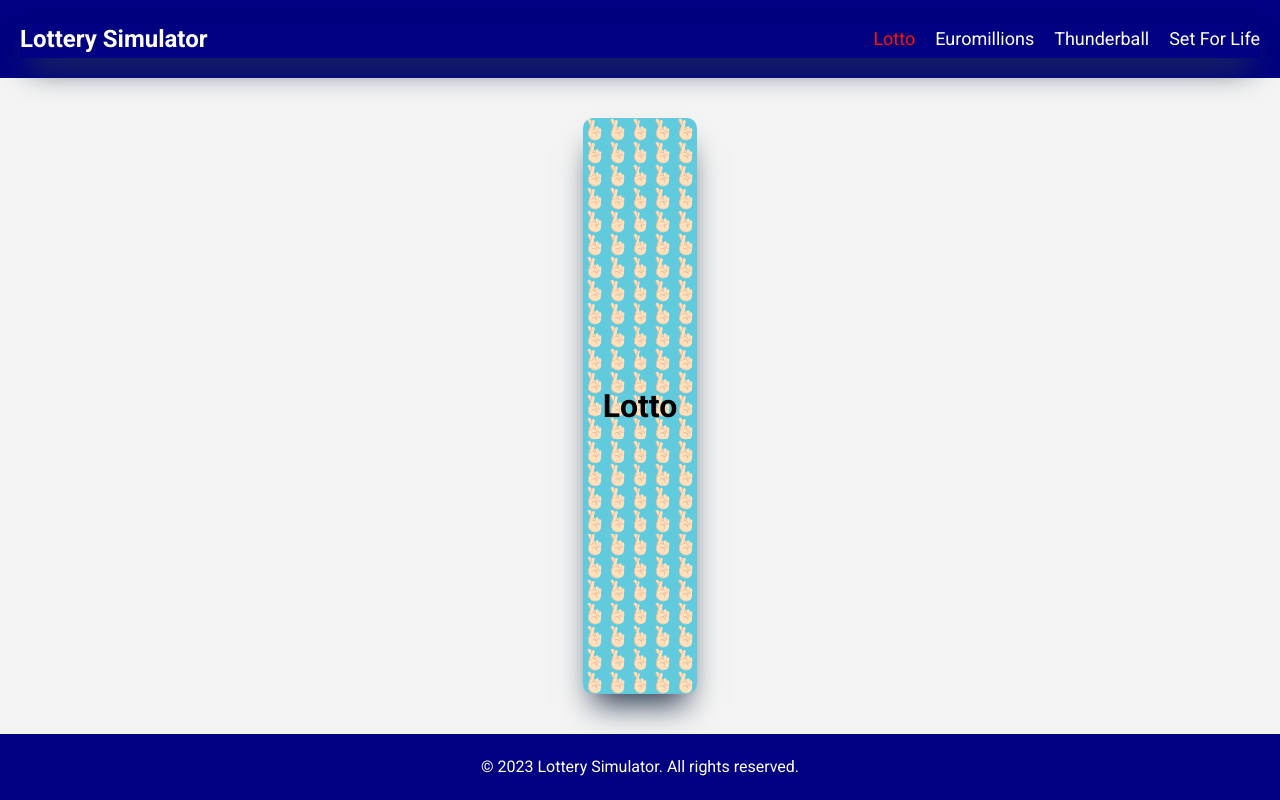
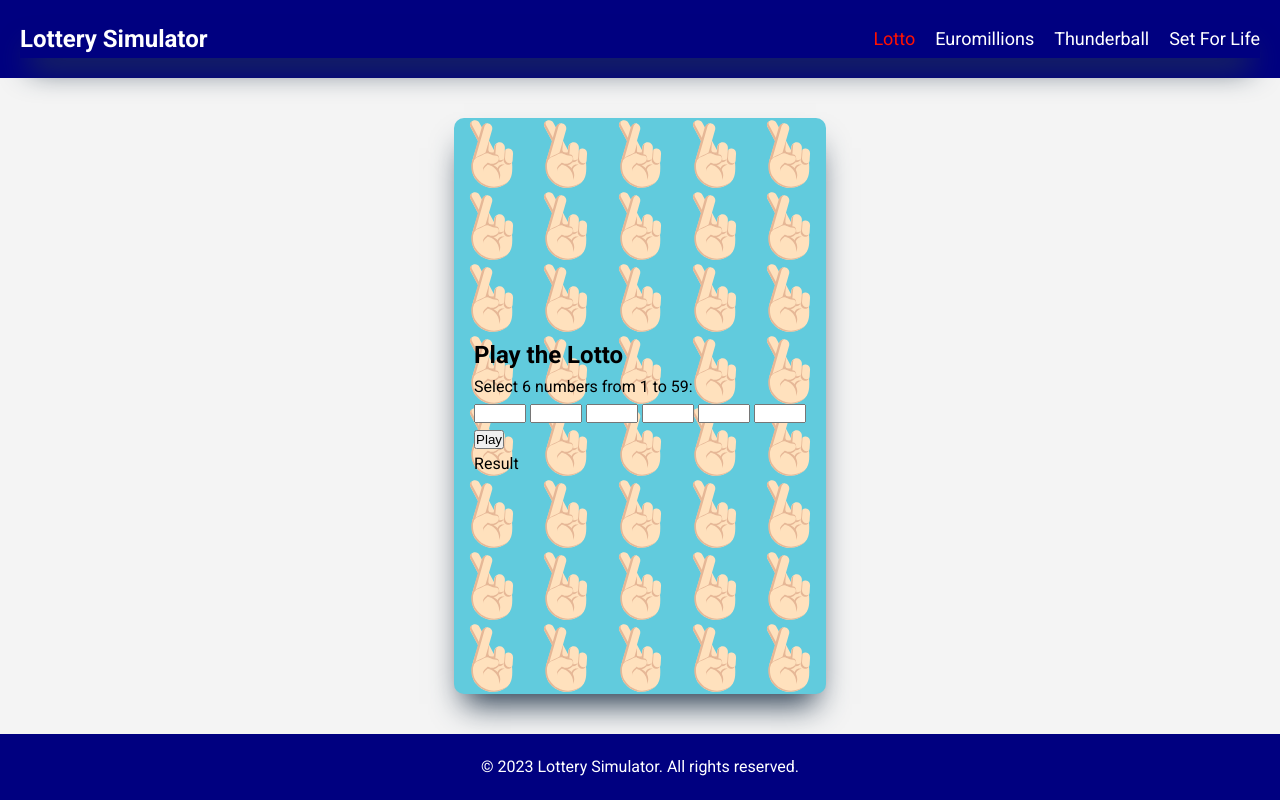
Before and after one commit to TailorBird93/lottery-simulator, a plain HTML site: page pages/lotto.html in a window 1280 px wide. Drawn offline with nearby package versions, Linux system fonts and the light colour scheme.

Commit message:
Fix script.js source in all pages

```diff
--- a/js/script.js
+++ b/js/script.js
@@ -10,4 +10,9 @@
             $(this).text("Show Games");
         }
     });
+
+
+    // Lotto game scripts
+
+
 });
--- a/pages/lotto.html
+++ b/pages/lotto.html
@@ -6,6 +6,7 @@
     <title>Lotto - Lottery Simulator</title>
     <link href="https://fonts.googleapis.com/css?family=Roboto:400,700" rel="stylesheet">
     <link rel="stylesheet" href="../css/styles.css">
+    <script src="https://code.jquery.com/jquery-3.6.0.min.js"></script>
 </head>
 <body>
     <header>
@@ -23,7 +24,25 @@
     </header>
 
     <main>
-        <h1>Lotto</h1>
+        <div class="lotto-game">
+            <h2>Play the Lotto</h2>
+            <p>Select 6 numbers from 1 to 59:</p>
+
+            <form id="lotto-form">
+              <div class="number-inputs">
+                <input type="number" min="1" max="59" required>
+                <input type="number" min="1" max="59" required>
+                <input type="number" min="1" max="59" required>
+                <input type="number" min="1" max="59" required>
+                <input type="number" min="1" max="59" required>
+                <input type="number" min="1" max="59" required>
+              </div>
+
+              <button type="submit">Play</button>
+            </form>
+
+            <div id="result">Result</div>
+          </div>
         <!-- Add Lotto game content here -->
     </main>
 
@@ -31,6 +50,6 @@
         <p>&copy; 2023 Lottery Simulator. All rights reserved.</p>
     </footer>
 
-    <script src="script.js"></script>
+    <script src="../js/script.js"></script>
 </body>
 </html>
```
Also changed, not shown: pages/euromillions.html (+2 -1 lines), pages/setForLife.html (+2 -1 lines), pages/thunderball.html (+2 -1 lines).
